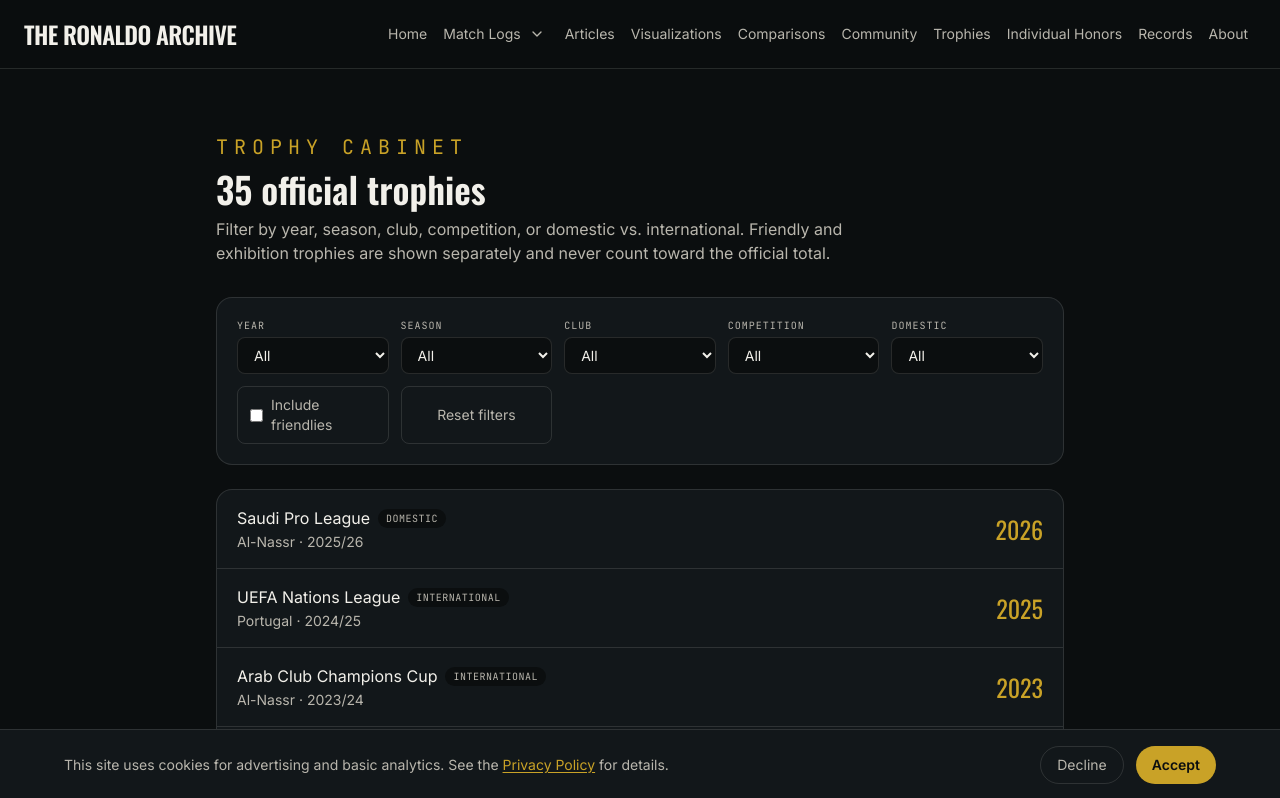
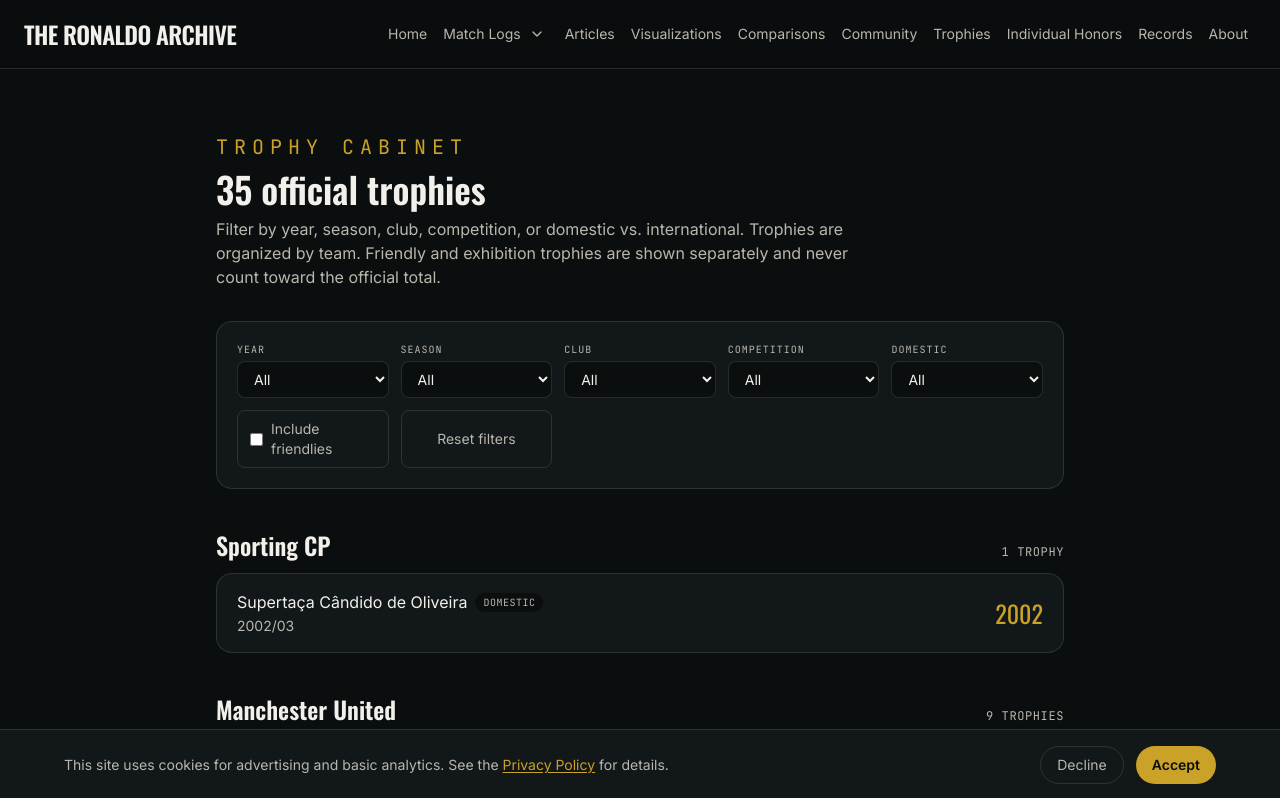
Before and after one commit to ronaldogoatsfc/cr7archive, a Next.js app: page /trophies in a window 1280 px wide. Shown: the top 798 px of the page. Built offline with nearby package versions, Linux system fonts and the light colour scheme.

Commit message:
Organize archive sections into display groups

```diff
--- a/app/trophies/page.js
+++ b/app/trophies/page.js
@@ -18,6 +18,15 @@ const DEFAULT_FILTERS = {
   domestic: "All",
   includeFriendlies: false,
 };
+
+const CLUB_ORDER = [
+  "Sporting CP",
+  "Manchester United",
+  "Real Madrid",
+  "Juventus",
+  "Al-Nassr",
+  "Portugal",
+];
 
 function Select({ label, value, onChange, options }) {
   return (
@@ -41,101 +50,19 @@ function Select({ label, value, onChange, options }) {
   );
 }
 
-export default function TrophiesPage() {
-  const [filters, setFilters] = useState(DEFAULT_FILTERS);
-
-  const years = useMemo(() => getYearsSorted(trophies), []);
-  const seasons = useMemo(() => getSeasonsSorted(trophies), []);
-  const clubs = useMemo(() => getUniqueValues(trophies, "club"), []);
-  const competitions = useMemo(() => getUniqueValues(trophies, "name"), []);
-
-  const filtered = useMemo(
-    () =>
-      filterTrophies(trophies, filters).sort((a, b) => b.year - a.year),
-    [filters]
-  );
-
-  const officialCount = useMemo(() => trophyTotal(filtered), [filtered]);
-  const friendlyCount = filtered.filter((t) => t.isFriendly).length;
-
-  function updateFilter(key, value) {
-    setFilters((prev) => ({ ...prev, [key]: value }));
-  }
-
+function TrophyGroup({ club, items }) {
   return (
-    <div className="mx-auto max-w-4xl px-6 py-16">
-      <p className="font-mono text-xl uppercase tracking-[0.3em] text-gold">
-        Trophy cabinet
-      </p>
-      <h1 className="mt-2 font-display text-4xl font-semibold text-paper">
-        {officialCount} official trophies
-      </h1>
-      <p className="mt-2 max-w-2xl text-paper-dim">
-        Filter by year, season, club, competition, or domestic vs.
-        international. Friendly and exhibition trophies are shown separately
-        and never count toward the official total.
-      </p>
-
-      <div className="mt-8 grid grid-cols-2 gap-3 rounded-2xl border border-line bg-pitch-raised p-5 sm:grid-cols-3 lg:grid-cols-5">
-        <Select
-          label="Year"
-          value={filters.year}
-          onChange={(v) => updateFilter("year", v)}
-          options={years}
-        />
-        <Select
-          label="Season"
-          value={filters.season}
-          onChange={(v) => updateFilter("season", v)}
-          options={seasons}
-        />
-        <Select
-          label="Club"
-          value={filters.club}
-          onChange={(v) => updateFilter("club", v)}
-          options={clubs}
-        />
-        <Select
-          label="Competition"
-          value={filters.competition}
-          onChange={(v) => updateFilter("competition", v)}
-          options={competitions}
-        />
-        <Select
-          label="Domestic"
-          value={filters.domestic}
-          onChange={(v) => updateFilter("domestic", v)}
-          options={["Domestic", "International"]}
-        />
-        <label className="col-span-2 flex items-center gap-2 rounded-lg border border-line px-3 py-2 text-sm text-paper-dim sm:col-span-1">
-          <input
-            type="checkbox"
-            checked={filters.includeFriendlies}
-            onChange={(e) =>
-              updateFilter("includeFriendlies", e.target.checked)
-            }
-            className="accent-[color:var(--gold)]"
-          />
-          Include friendlies
-        </label>
-        <button
-          onClick={() => setFilters(DEFAULT_FILTERS)}
-          className="rounded-lg border border-line px-3 py-2 text-sm text-paper-dim transition hover:bg-pitch hover:text-paper"
-        >
-          Reset filters
-        </button>
+    <section className="mt-10">
+      <div className="mb-3 flex items-baseline justify-between gap-4">
+        <h2 className="font-display text-2xl font-semibold text-paper">
+          {club}
+        </h2>
+        <span className="font-mono text-xs uppercase tracking-wider text-paper-dim">
+          {items.length} {items.length === 1 ? "trophy" : "trophies"}
+        </span>
       </div>
-
-      {filters.includeFriendlies && (
-        <p className="mt-4 font-mono text-xs text-paper-dim">
-          Showing {friendlyCount} friendly/exhibition{" "}
-          {friendlyCount === 1 ? "trophy" : "trophies"} below, marked and
-          excluded from the count above.
-        </p>
-      )}
-
-      <div className="mt-6 divide-y divide-line rounded-2xl border border-line bg-pitch-raised">
-        {filtered.map((t) => (
+      <div className="divide-y divide-line rounded-2xl border border-line bg-pitch-raised">
+        {items.map((t) => (
           <div
             key={t.id}
             className="flex flex-col gap-1 px-5 py-4 sm:flex-row sm:items-center sm:justify-between"
@@ -152,19 +79,100 @@ export default function TrophiesPage() {
                   {t.domestic ? "Domestic" : "International"}
                 </span>
               </div>
-              <p className="mt-0.5 text-sm text-paper-dim">
-                {t.club} · {t.season}
-              </p>
-</div>
+              <p className="mt-0.5 text-sm text-paper-dim">{t.season}</p>
+            </div>
             <span className="stat-number text-2xl text-gold">{t.year}</span>
           </div>
         ))}
-        {filtered.length === 0 && (
-          <p className="px-5 py-10 text-center text-paper-dim">
-            No trophies fit these filters. Try resetting them.
-          </p>
-        )}
       </div>
+    </section>
+  );
+}
+
+export default function TrophiesPage() {
+  const [filters, setFilters] = useState(DEFAULT_FILTERS);
+
+  const years = useMemo(() => getYearsSorted(trophies), []);
+  const seasons = useMemo(() => getSeasonsSorted(trophies), []);
+  const clubs = useMemo(() => getUniqueValues(trophies, "club"), []);
+  const competitions = useMemo(() => getUniqueValues(trophies, "name"), []);
+
+  const filtered = useMemo(
+    () => filterTrophies(trophies, filters).sort((a, b) => b.year - a.year),
+    [filters]
+  );
+
+  const officialCount = useMemo(() => trophyTotal(filtered), [filtered]);
+  const friendlyCount = filtered.filter((t) => t.isFriendly).length;
+
+  const grouped = useMemo(() => {
+    const groups = new Map();
+    for (const trophy of filtered) {
+      if (!groups.has(trophy.club)) groups.set(trophy.club, []);
+      groups.get(trophy.club).push(trophy);
+    }
+    return [...groups.entries()].sort(([a], [b]) => {
+      const aIndex = CLUB_ORDER.indexOf(a);
+      const bIndex = CLUB_ORDER.indexOf(b);
+      return (aIndex === -1 ? CLUB_ORDER.length : aIndex) -
+        (bIndex === -1 ? CLUB_ORDER.length : bIndex);
+    });
+  }, [filtered]);
+
+  function updateFilter(key, value) {
+    setFilters((prev) => ({ ...prev, [key]: value }));
+  }
+
+  return (
+    <div className="mx-auto max-w-4xl px-6 py-16">
+      <p className="font-mono text-xl uppercase tracking-[0.3em] text-gold">
+        Trophy cabinet
+      </p>
+      <h1 className="mt-2 font-display text-4xl font-semibold text-paper">
+        {officialCount} official trophies
+      </h1>
+      <p className="mt-2 max-w-2xl text-paper-dim">
+        Filter by year, season, club, competition, or domestic vs.
+        international. Trophies are organized by team. Friendly and exhibition
+        trophies are shown separately and never count toward the official total.
+      </p>
+
+      <div className="mt-8 grid grid-cols-2 gap-3 rounded-2xl border border-line bg-pitch-raised p-5 sm:grid-cols-3 lg:grid-cols-5">
+        <Select label="Year" value={filters.year} onChange={(v) => updateFilter("year", v)} options={years} />
+        <Select label="Season" value={filters.season} onChange={(v) => updateFilter("season", v)} options={seasons} />
+        <Select label="Club" value={filters.club} onChange={(v) => updateFilter("club", v)} options={clubs} />
+        <Select label="Competition" value={filters.competition} onChange={(v) => updateFilter("competition", v)} options={competitions} />
+        <Select label="Domestic" value={filters.domestic} onChange={(v) => updateFilter("domestic", v)} options={["Domestic", "International"]} />
+        <label className="col-span-2 flex items-center gap-2 rounded-lg border border-line px-3 py-2 text-sm text-paper-dim sm:col-span-1">
+          <input
+            type="checkbox"
+            checked={filters.includeFriendlies}
+            onChange={(e) => updateFilter("includeFriendlies", e.target.checked)}
+            className="accent-[color:var(--gold)]"
+          />
+          Include friendlies
+        </label>
+        <button
+          onClick={() => setFilters(DEFAULT_FILTERS)}
+          className="rounded-lg border border-line px-3 py-2 text-sm text-paper-dim transition hover:bg-pitch hover:text-paper"
+        >
+          Reset filters
+        </button>
+      </div>
+
+      {filters.includeFriendlies && (
+        <p className="mt-4 font-mono text-xs text-paper-dim">
+          Showing {friendlyCount} friendly/exhibition {friendlyCount === 1 ? "trophy" : "trophies"} below, marked and excluded from the count above.
+        </p>
+      )}
+
+      {grouped.length > 0 ? (
+        grouped.map(([club, items]) => <TrophyGroup key={club} club={club} items={items} />)
+      ) : (
+        <div className="mt-6 rounded-2xl border border-line bg-pitch-raised px-5 py-10 text-center text-paper-dim">
+          No trophies fit these filters. Try resetting them.
+        </div>
+      )}
     </div>
   );
 }
```
